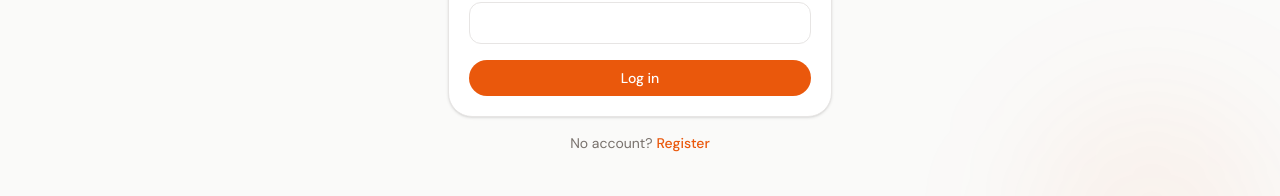
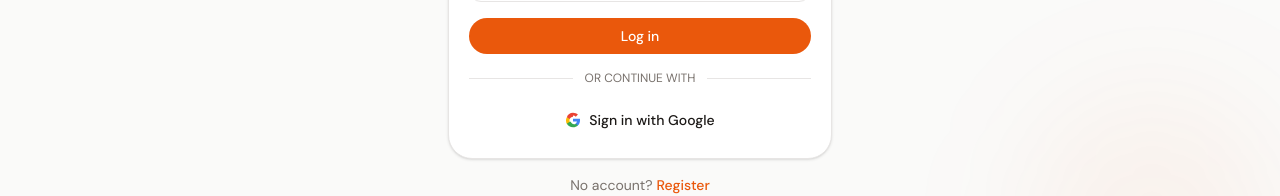
Before and after one commit to naman-1905/ticket-management-system, a Next.js app in the folder frontend/: page /login in a window 1280 px wide. Shown: the part 544-740 px from the top of the page. Built offline with nearby package versions, Linux system fonts and the light colour scheme; no server answers.

Commit message:
feat(frontend): add Google sign-in button to login page

```diff
--- a/frontend/app/login/page.js
+++ b/frontend/app/login/page.js
@@ -6,6 +6,7 @@ import { useRouter } from "next/navigation";
 import { motion } from "framer-motion";
 import { useAuth } from "../../lib/auth-context";
 import { homeForUser } from "../../lib/permissions";
+import { api, setTokens } from "../../lib/api";
 import AuthLayout from "../components/ui/AuthLayout";
 import Button from "../components/ui/Button";
 import Input from "../components/ui/Input";
@@ -44,6 +45,15 @@ export default function LoginPage() {
       setError(err.message || "Login failed");
     } finally {
       setSubmitting(false);
+    }
+  }
+
+  async function handleGoogleLogin() {
+    try {
+      const data = await api.googleAuthLogin();
+      window.location.href = data.url;
+    } catch (err) {
+      setError(err.message || "Google login not available");
     }
   }
 
@@ -91,6 +101,38 @@ export default function LoginPage() {
             {submitting ? "Logging in…" : "Log in"}
           </Button>
         </motion.div>
+
+        <motion.div custom={3} initial="hidden" animate="visible" variants={fieldVariants}>
+          <div className="relative my-4">
+            <div className="absolute inset-0 flex items-center">
+              <div className="w-full border-t border-border" />
+            </div>
+            <div className="relative flex justify-center text-xs uppercase">
+              <span className="bg-surface px-3 text-muted-foreground dark:bg-background">Or continue with</span>
+            </div>
+          </div>
+          <Button type="button" variant="outline" onClick={handleGoogleLogin} className="w-full gap-2">
+            <svg className="h-4 w-4" viewBox="0 0 24 24">
+              <path
+                d="M22.56 12.25c0-.78-.07-1.53-.2-2.25H12v4.26h5.92c-.26 1.37-1.04 2.53-2.21 3.31v2.77h3.57c2.08-1.92 3.28-4.74 3.28-8.09z"
+                fill="#4285F4"
+              />
+              <path
+                d="M12 23c2.97 0 5.46-.98 7.28-2.66l-2.77-2.77c-.8.53-1.77.84-2.91.84-2.26 0-4.18-1.54-4.91-3.64H2.81v2.84C4.6 20.69 8.03 23 12 23z"
+                fill="#34A853"
+              />
+              <path
+                d="M7.09 14.77c-.22-.66-.35-1.36-.35-2.07s.13-1.41.35-2.07V7.78H2.81C1.94 9.23 1.44 10.98 1.44 12.7c0 1.72.5 3.47 1.37 4.92l4.28-2.85z"
+                fill="#FBBC05"
+              />
+              <path
+                d="M12 5.38c1.62 0 3.06.56 4.21 1.64l3.15-3.15C17.45 2.09 14.97 1 12 1 7.7 1 3.99 3.47 2.81 7.78l4.28 2.84c.73-2.1 2.65-3.64 4.91-3.64z"
+                fill="#EA4335"
+              />
+            </svg>
+            Sign in with Google
+          </Button>
+        </motion.div>
       </form>
     </AuthLayout>
   );
```
